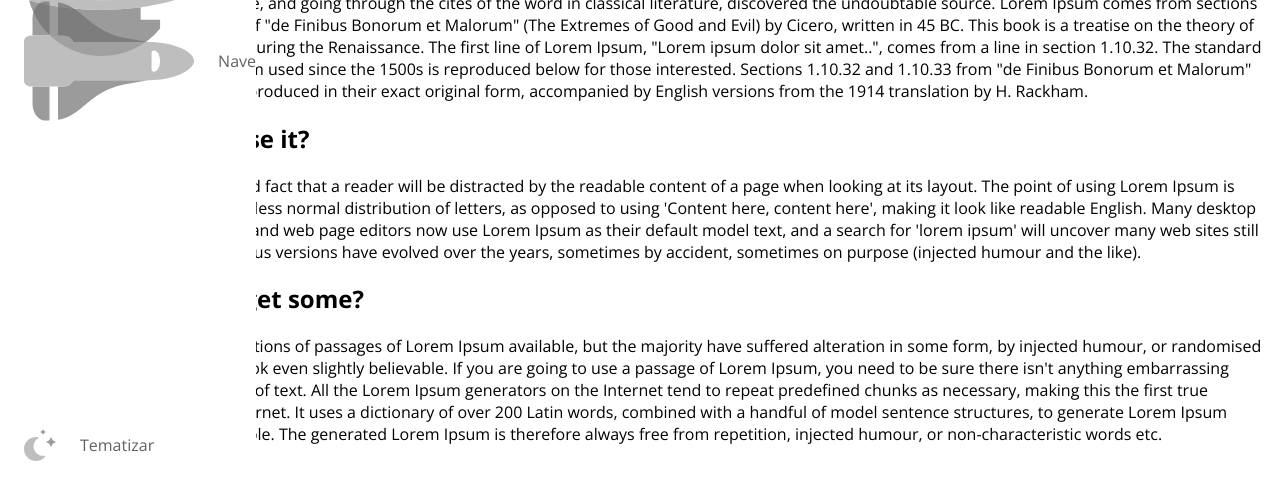
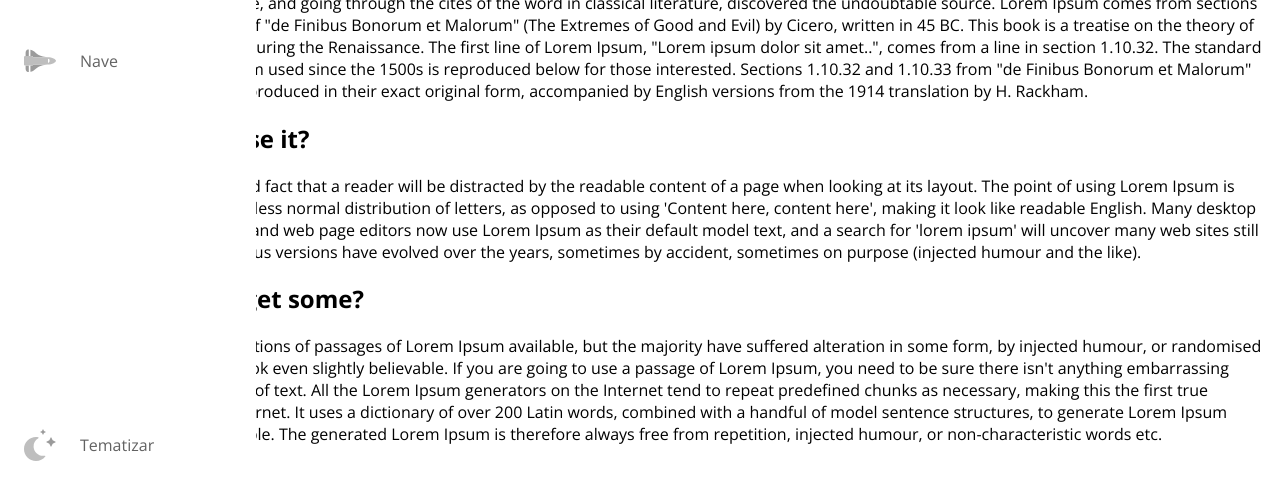
Before and after one commit to andrealvescorreia/responsive-navbar, a plain HTML site: page public/index.html in a window 1280 px wide. Shown: the part 315-800 px from the top of the page. Drawn offline with nearby package versions, Linux system fonts and the light colour scheme.

Commit message:
firefox fix

```diff
--- a/public/style.css
+++ b/public/style.css
@@ -88,6 +88,7 @@ main {
 
 .nav-link svg {
   min-width: 2rem;
+  max-width: 2rem;
   margin: 0 1.5rem;
 }
 
@@ -98,9 +99,11 @@ main {
 .fa-primary {
   color: #ff7eee;
 }
+
 .fa-secondary {
   color: #df49a6;
 }
+
 .fa-primary,
 .fa-secondary {
   transition: var(--transition-speed);
```
Lines whose indentation alone changed are shown as unchanged.
